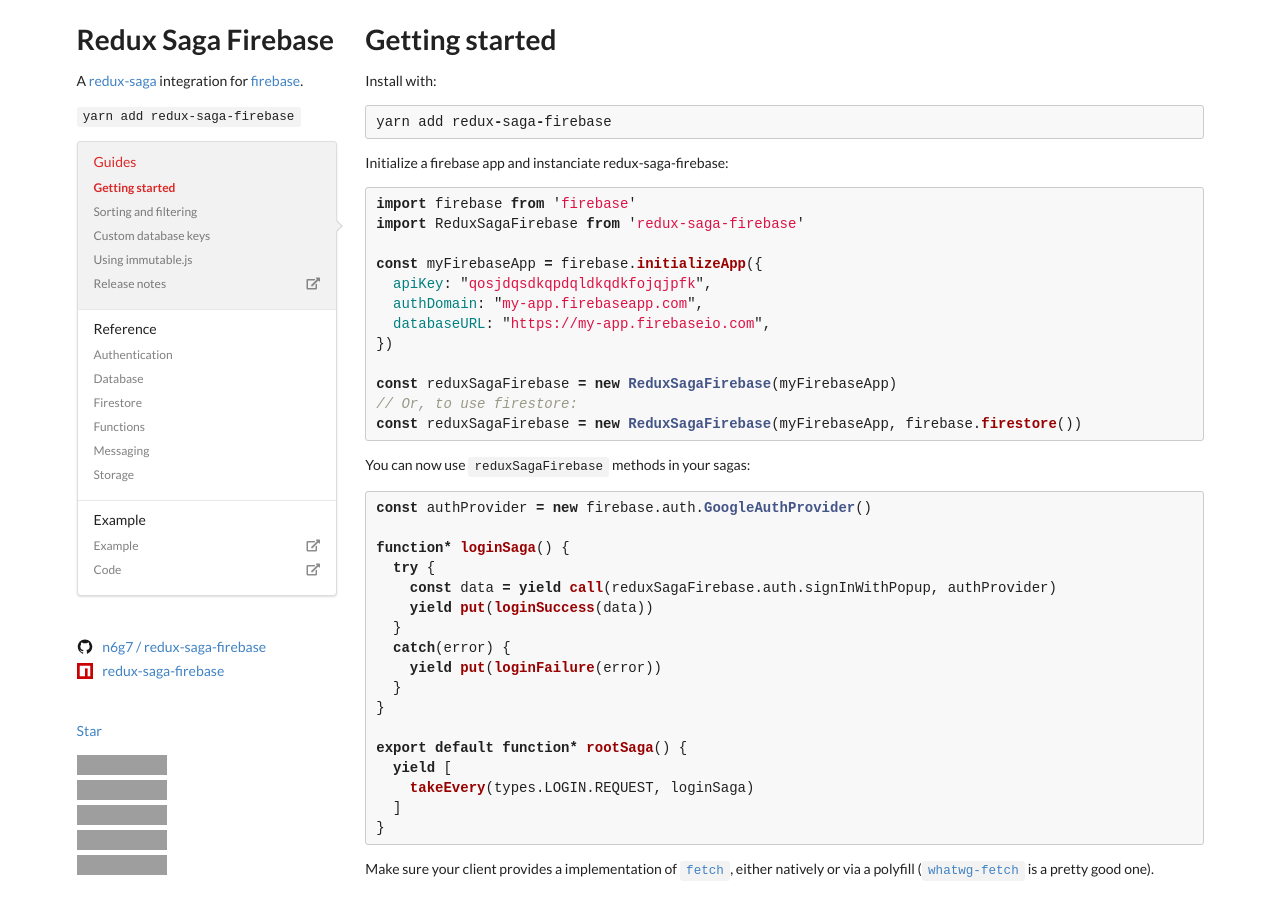
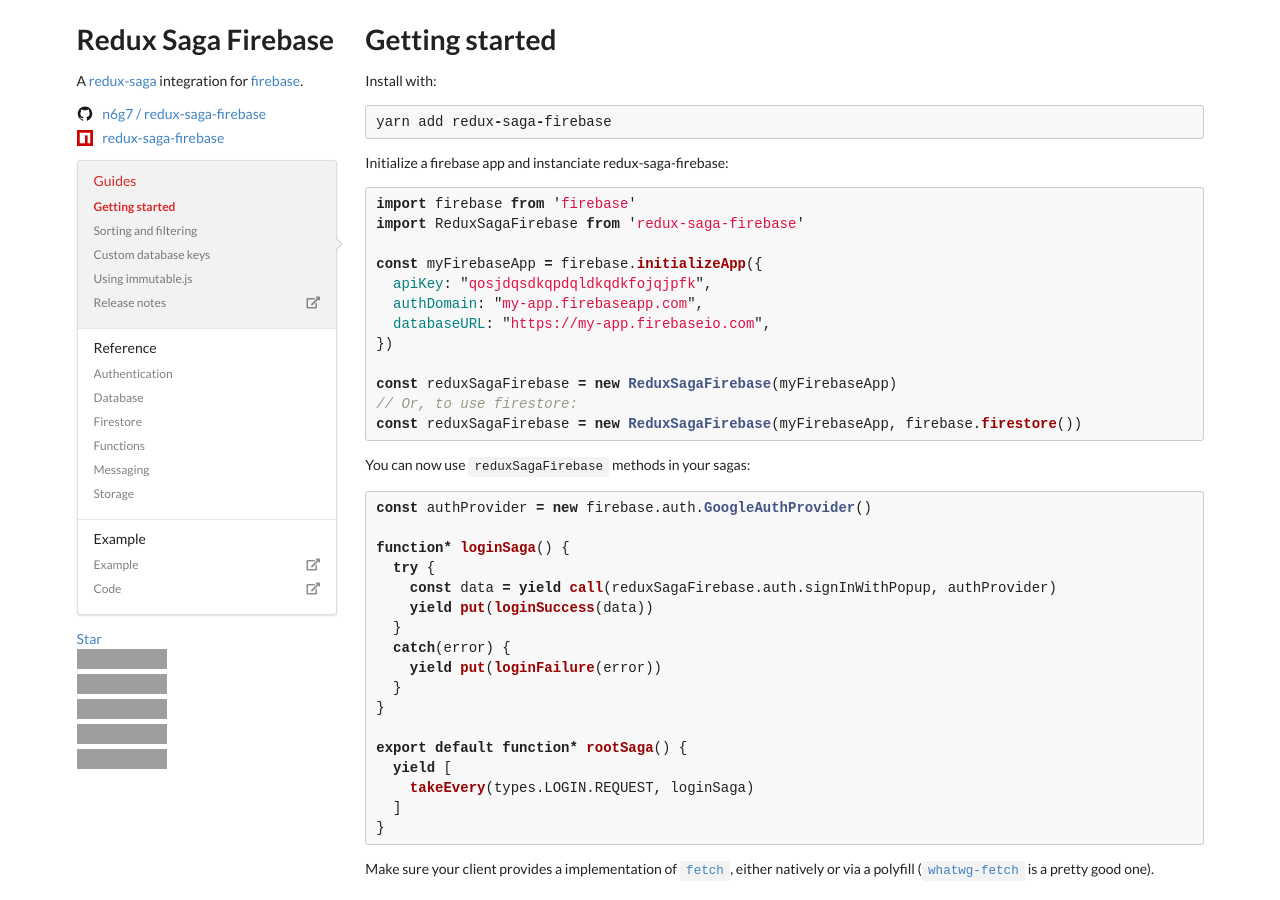
Before and after one commit to n6g7/redux-saga-firebase, a Jekyll site: the page built from docs/index.md, in a window 1280 px wide, cut to the strip 0-900 px from the top of the page. Built offline with Jekyll 4.4.1, drawn with Linux system fonts in a browser that asks for light colours; nearby versions of some CDN libraries; our own code applies the rules of GitHub Pages for plain Markdown files; grey boxes are pictures that could not be loaded.

Commit message:
Revamp docs sidebar.

```diff
--- a/docs/_includes/sidebar.html
+++ b/docs/_includes/sidebar.html
@@ -3,9 +3,22 @@
     <h1>{{ site.title }}</h1>
 
     <p>{{ site.description | markdownify }}</p>
-    <p>
-      <code>yarn add redux-saga-firebase</code>
-    </p>
+
+    <div class="ui list">
+      <div class="item">
+        <img class="ui middle aligned image" src="{{"/assets/github.svg"|relative_url}}" alt="github" />
+        <div class="middle aligned content">
+          <a href="{{ site.github.url }}" target="blank">{{ site.github.package }}</a>
+        </div>
+      </div>
+      <div class="item">
+        <img class="ui middle aligned image" src="{{"/assets/npm.png"|relative_url}}" alt="npm" />
+        <div class="middle aligned content">
+          <a href="{{ site.npm.url }}" target="blank">{{ site.npm.package }}</a>
+        </div>
+      </div>
+    </div>
+
 
     <div class="ui fluid vertical pointing menu">
       {% assign prefix = page.url | slice: 0,7 %}
@@ -49,26 +62,9 @@
       </div>
     </div>
 
-    <div class="ui list">
-      <div class="item">
-        <img class="ui middle aligned image" src="{{ "/assets/github.svg" | relative_url }}" alt="github" />
-        <div class="middle aligned content">
-          <a href="{{ site.github.url }}" target="blank">{{ site.github.package }}</a>
-        </div>
-      </div>
-      <div class="item">
-        <img class="ui middle aligned image" src="{{ "/assets/npm.png" | relative_url }}" alt="npm" />
-        <div class="middle aligned content">
-          <a href="{{ site.npm.url }}" target="blank">{{ site.npm.package }}</a>
-        </div>
-      </div>
-    </div>
-
     <p>
       <a class="github-button" href="https://github.com/n6g7/redux-saga-firebase" data-icon="octicon-star" data-show-count="true" aria-label="Star n6g7/redux-saga-firebase on GitHub">Star</a>
-    </p>
-
-    <p>
+      <br />
       <a href="https://circleci.com/gh/n6g7/redux-saga-firebase">
         <img src="https://circleci.com/gh/n6g7/redux-saga-firebase.svg?style=svg" alt="CircleCI">
       </a>
--- a/docs/assets/layout.css
+++ b/docs/assets/layout.css
@@ -11,10 +11,6 @@
   margin: 2rem 0;
 }
 
-#sidebar-content .list {
-  margin: 3rem 0;
-}
-
 #sidebar-content .list .item .image {
   height: 16px;
 }
```
